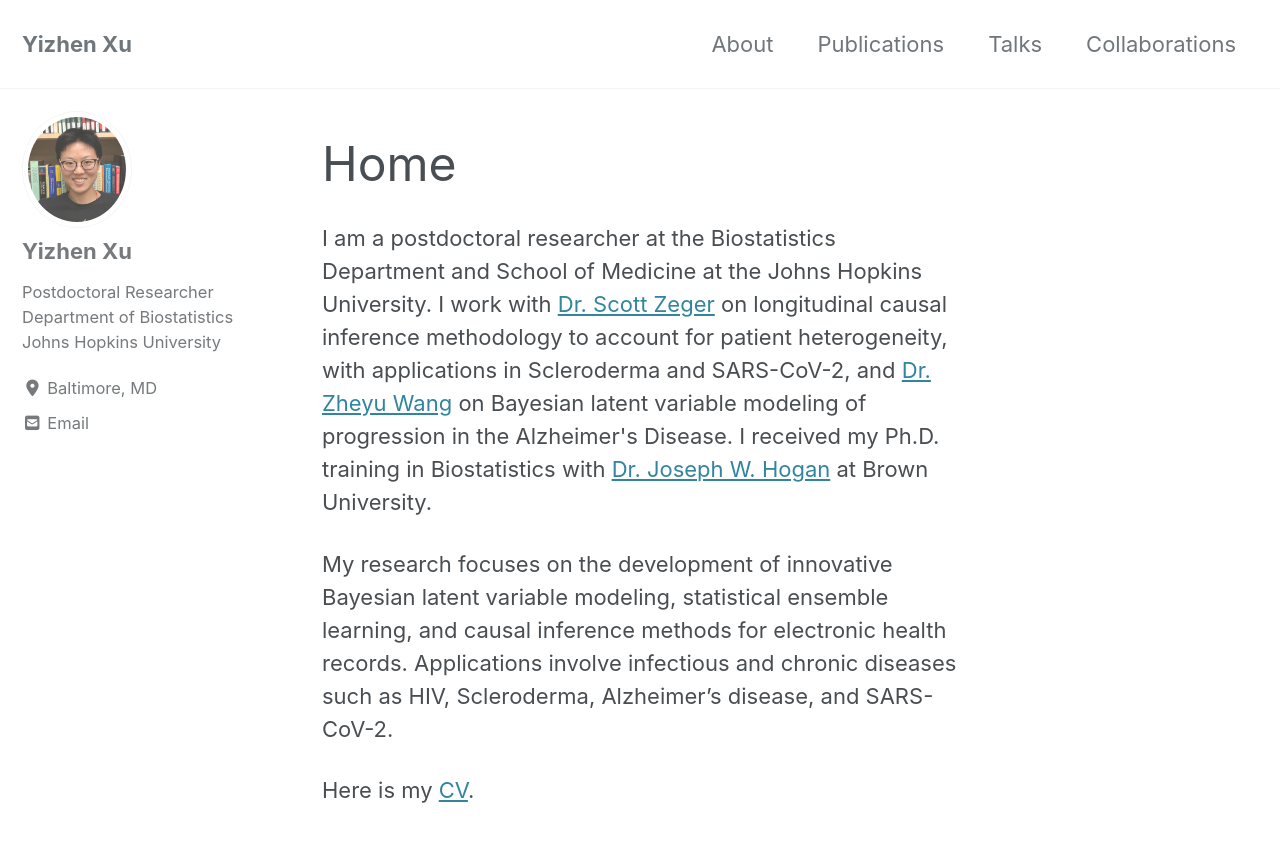
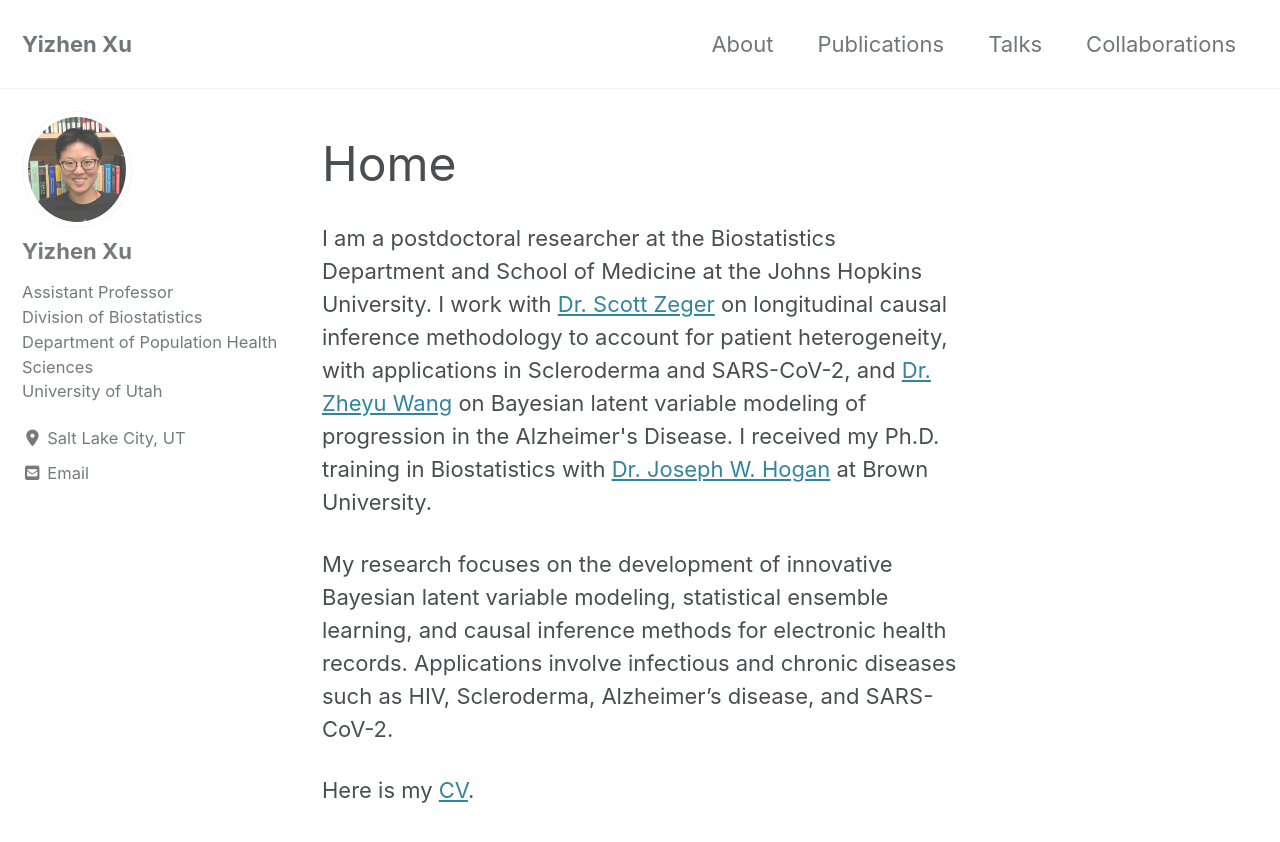
Before and after one commit to yizhenxu/yizhenxu.github.io, a Jekyll site: the page built from index.html, in a window 1280 px wide and 900 px high. Shown: the top 842 px of the window. Built offline with Jekyll 4.4.1, drawn with Linux system fonts in a browser that asks for light colours; cached includes are drawn as plain includes; nearby versions of some CDN libraries; the list of posts is cut into pages by our own code.

Commit message:
update config

```diff
--- a/_config.yml
+++ b/_config.yml
@@ -15,12 +15,12 @@
 minimal_mistakes_skin    : "default" # "air", "aqua", "contrast", "dark", "dirt", "neon", "mint", "plum", "sunrise"
 
 # Site Settings
-locale                   : "Baltimore, MD"
+locale                   : "Salt Lake City, UT"
 title                    : "Yizhen Xu"
 title_separator          : "-"
 subtitle                 : # site tagline that appears below site title in masthead
 name                     : "Yizhen Xu"
-description              : "Postdoctoral Researcher in Biostatistics"
+description              : "Assistant Professor in the Division of Biostatistics, Department of Population Health Sciences"
 url                      : # the base hostname & protocol for your site e.g. "https://mmistakes.github.io"
 baseurl                  : # the subpath of your site, e.g. "/blog"
 repository               : # GitHub username/repo-name e.g. "mmistakes/minimal-mistakes"
@@ -109,14 +109,14 @@ analytics:
 author:
   name             : "Yizhen Xu"
   avatar           : "/assets/images/bio-photo2.jpg"
-  bio              : "Postdoctoral Researcher <br> Department of Biostatistics <br> Johns Hopkins University"
-  location         : "Baltimore, MD"
-  email            : "yxu143@jhu.edu"
+  bio              : "Assistant Professor <br> Division of Biostatistics <br> Department of Population Health Sciences <br> University of Utah"
+  location         : "Salt Lake City, UT"
+  email            : "u6050801@umail.utah.edu"
   #linkedin         : "yizhen-xu-45513857/"
 links:
     - label: "Email"
       icon: "fas fa-fw fa-envelope-square"
-      # url: "mailto:yxu143@jhu.edu"
+      # url: "mailto:u6050801@umail.utah.edu"
     - label: "Website"
       icon: "fas fa-fw fa-link"
       # url: "https://your-website.com"
```
